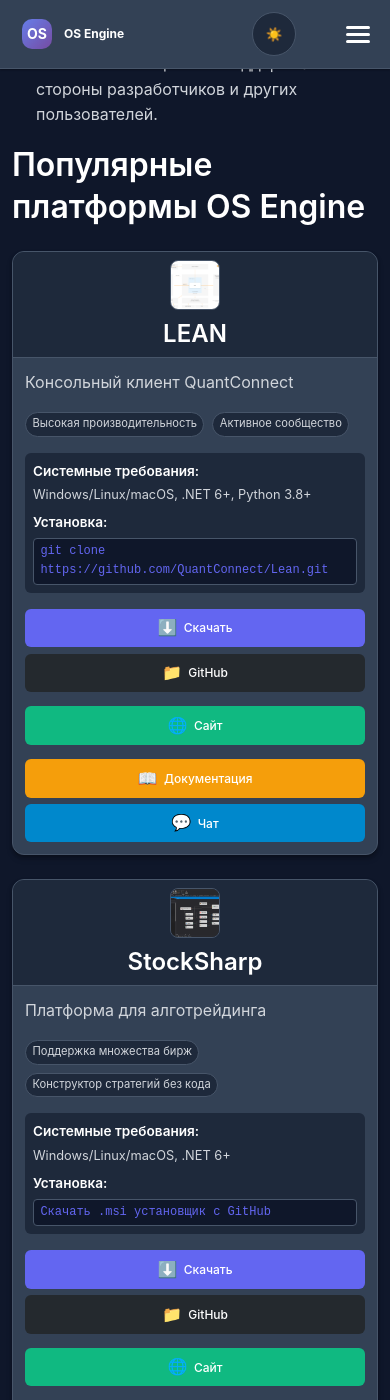
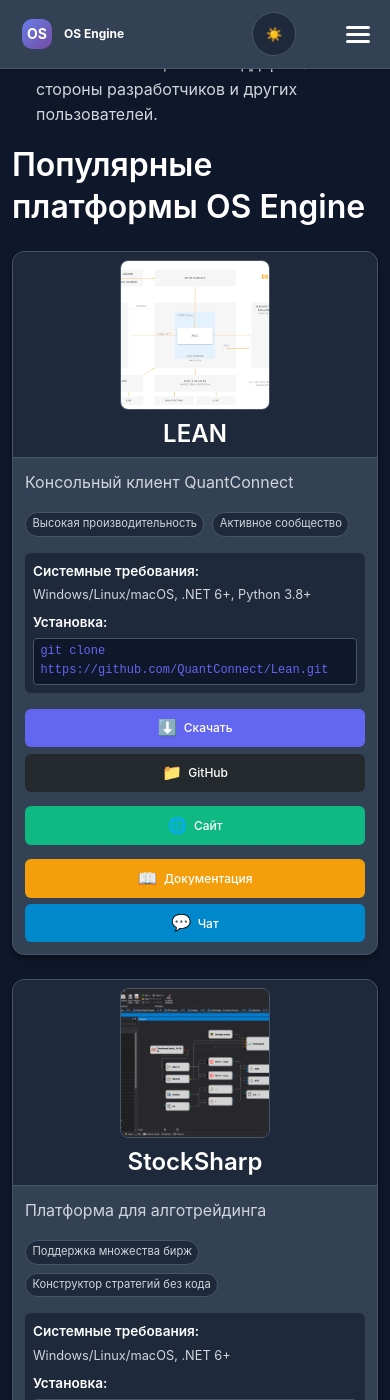
Before and after one commit to osaengine/osaengine.github.io, a Jekyll site: the page built from download.md, in a window 390 px wide and 1400 px high, scrolled down 1032 px. Built offline with Jekyll 4.4.1, drawn with Linux system fonts in a browser that asks for light colours.

Commit message:
фиксы

```diff
--- a/assets/css/style.css
+++ b/assets/css/style.css
@@ -3027,8 +3027,8 @@
    }
 
    .platform-logo {
-       width: 60px;
-       height: 60px;
+       width: 260px;
+       height: 260px;
    }
 
    .platform-content {
@@ -3079,8 +3079,8 @@
    }
 
    .platform-logo {
-       width: 50px;
-       height: 50px;
+       width: 150px;
+       height: 150px;
    }
 
    .platform-content {
```
